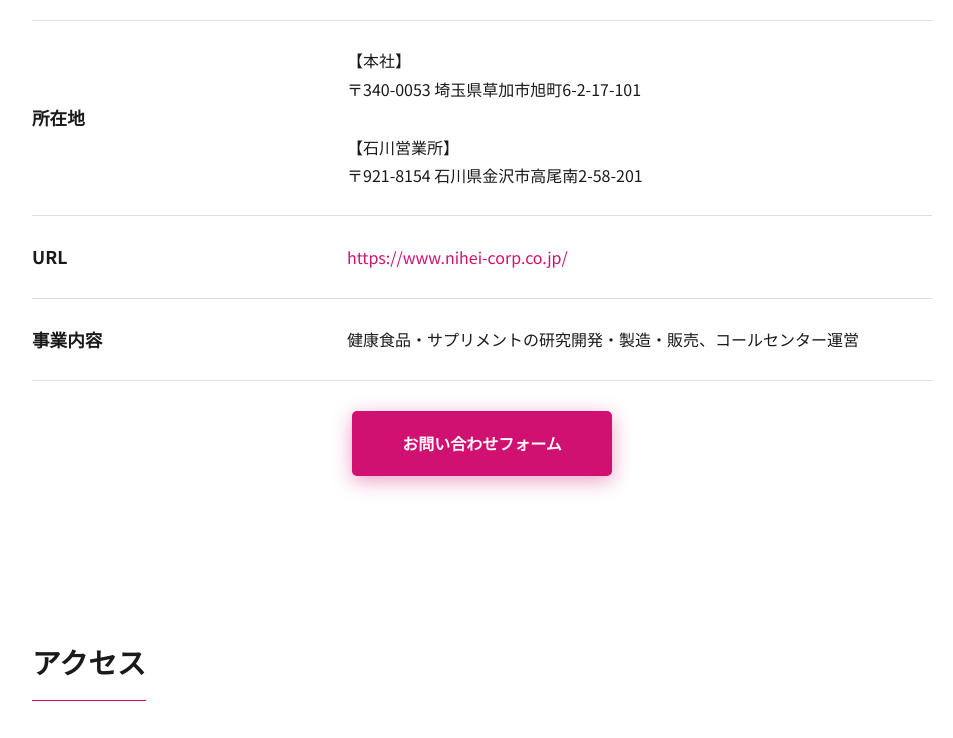
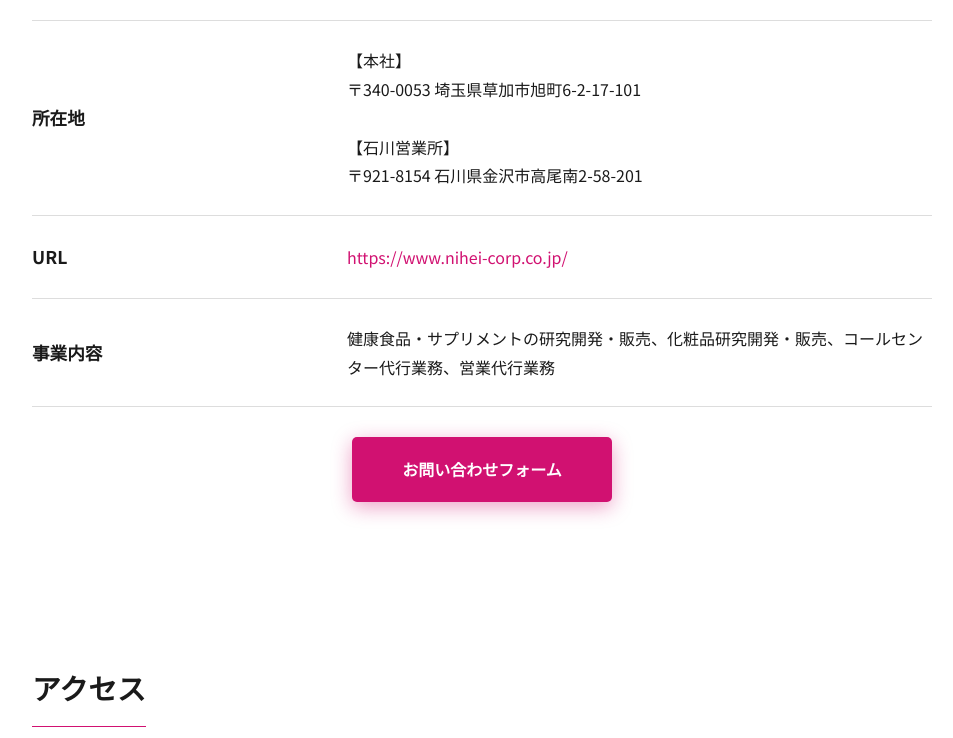
Before and after one commit to nitraiders/staging-supple-nihei, a website: page public/company.html in a window 1280 px wide. Shown: the part 2183-2921 px from the top of the page, without its empty margins (158-1111 px from the left). Drawn offline with Linux system fonts and the light colour scheme; grey boxes are pictures that could not be loaded.

Commit message:
Update business details in company profile

```diff
--- a/public/company.html
+++ b/public/company.html
@@ -74,7 +74,7 @@
                         〒921-8154 石川県金沢市高尾南2-58-201
                     </td></tr>
                     <tr><th>URL</th><td><a href="index.html" style="color: var(--primary-color);">https://www.nihei-corp.co.jp/</a></td></tr>
-                    <tr><th>事業内容</th><td>健康食品・サプリメントの研究開発・製造・販売、コールセンター運営</td></tr>
+                    <tr><th>事業内容</th><td>健康食品・サプリメントの研究開発・販売、化粧品研究開発・販売、コールセンター代行業務、営業代行業務</td></tr>
                 </table>
                 <div style="text-align: center; margin-top: 30px;">
                     <a href="contact.html" class="btn btn-primary" style="min-width: 200px;">お問い合わせフォーム</a>
```
